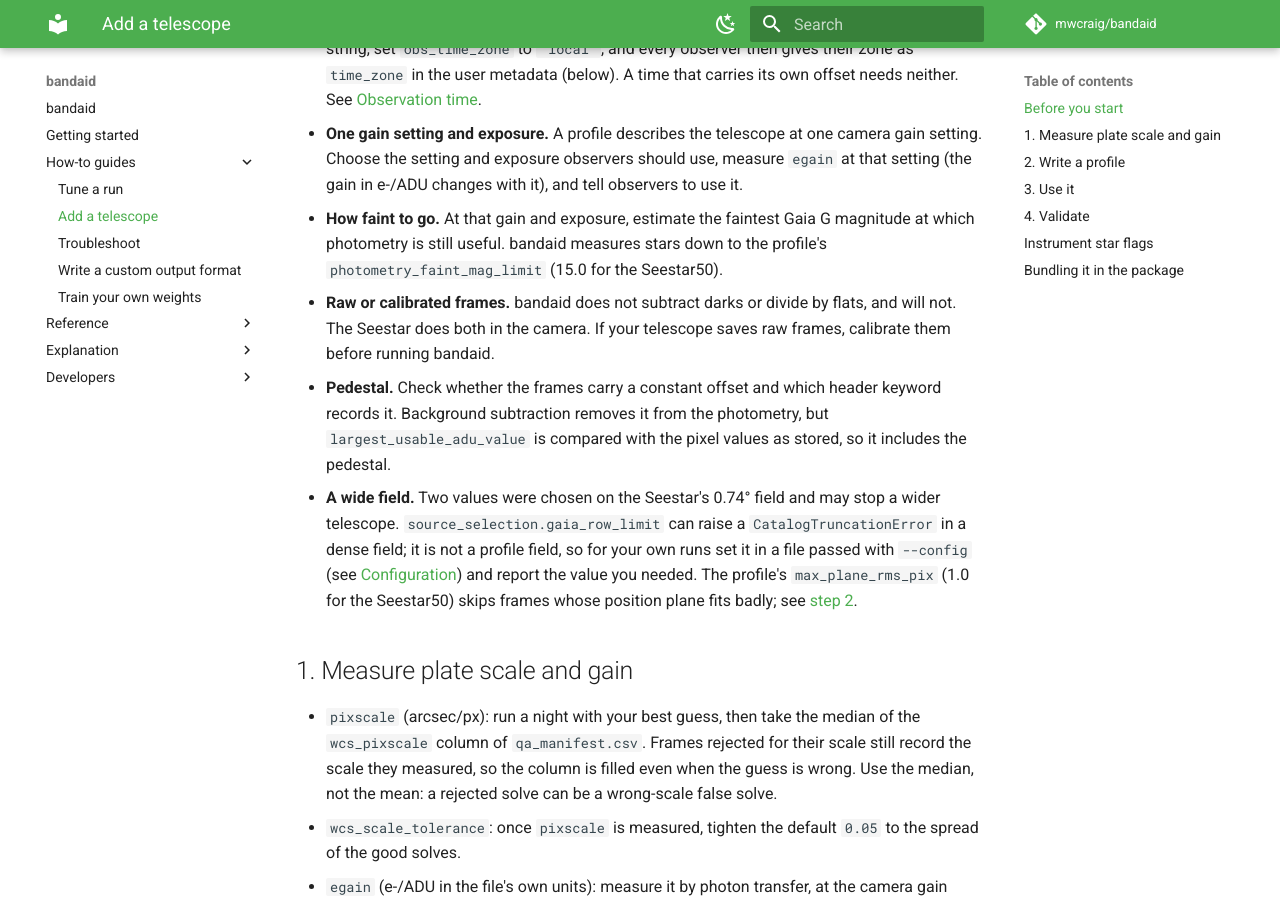
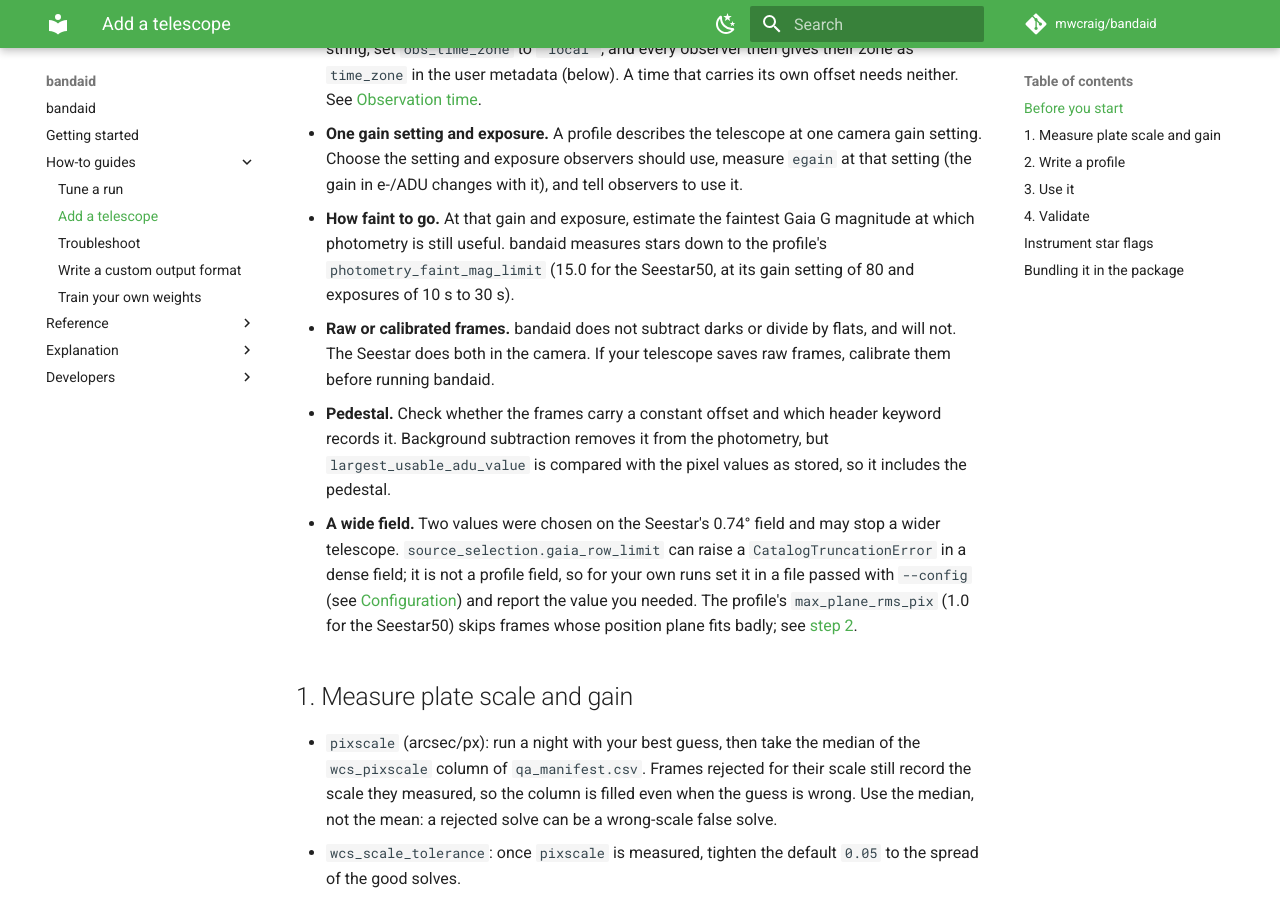
Before and after one commit to mwcraig/bandaid, an MkDocs documentation site: the page built from docs/howto/add_a_telescope.md, in a window 1280 px wide and 900 px high, scrolled down 481 px. Built offline with MkDocs 1.6.1 and Material for MkDocs 9.7.7, drawn with Linux system fonts in a browser that asks for light colours; comment, search, counter and statistics services are not loaded.

Commit message:
State the gain setting and exposures the Seestar50 limit applies to
Every Seestar S50 frame on hand (6,402 frames from six units) has
GAIN = 80, at exposures of 10 s, 20 s or 30 s.

🤖 Generated with [Claude Code](https://claude.com/claude-code)

```diff
--- a/docs/howto/add_a_telescope.md
+++ b/docs/howto/add_a_telescope.md
@@ -25,7 +25,8 @@ them, and nothing in the output will tell you.
     tell observers to use it.
 - **How faint to go.** At that gain and exposure, estimate the faintest Gaia G
     magnitude at which photometry is still useful. bandaid measures stars down to
-    the profile's `photometry_faint_mag_limit` (15.0 for the Seestar50).
+    the profile's `photometry_faint_mag_limit` (15.0 for the Seestar50, at its
+    gain setting of 80 and exposures of 10 s to 30 s).
 - **Raw or calibrated frames.** bandaid does not subtract darks or divide by
     flats, and will not. The Seestar does both in the camera. If your telescope
     saves raw frames, calibrate them before running bandaid.
```
Also changed, not shown: docs/reference/configuration.md (+3 -0 lines).
